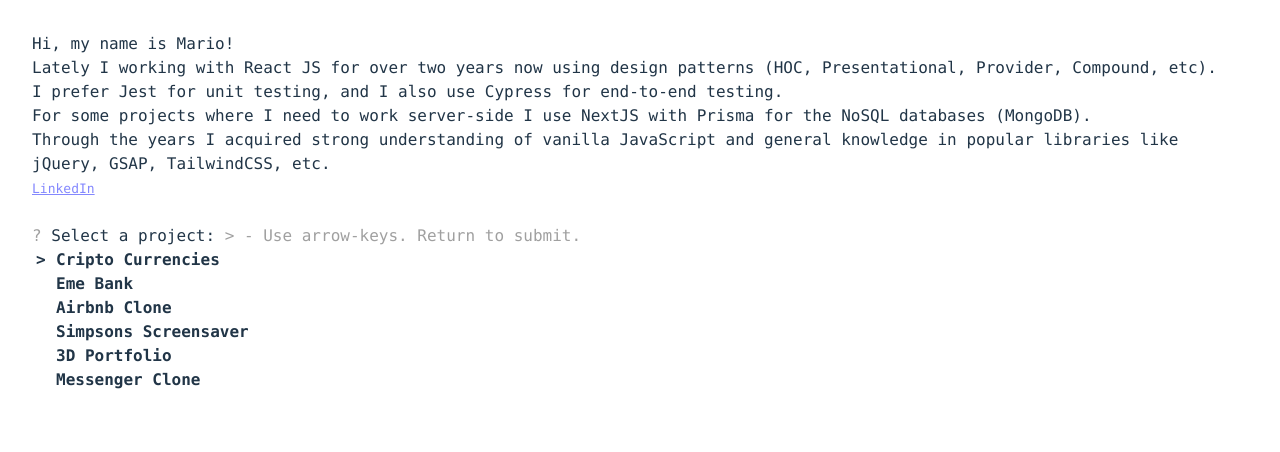
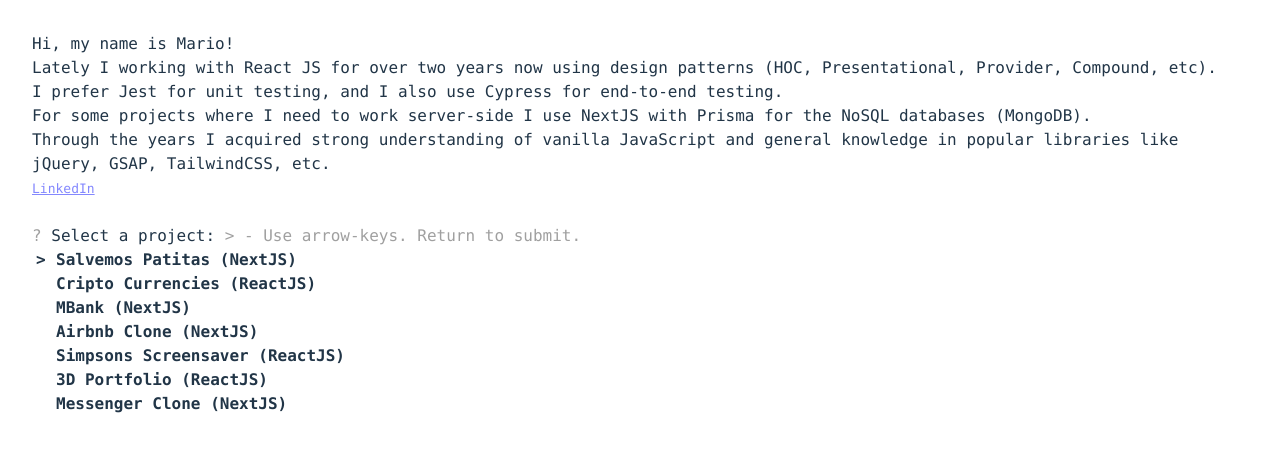
Before and after one commit to maritocuate/marioq, a React (Vite) app: page / in a window 1280 px wide. Shown: the top 452 px of the page. Built offline with nearby package versions, Linux system fonts and the light colour scheme.

Commit message:
chore: projects update

```diff
--- a/src/App.tsx
+++ b/src/App.tsx
@@ -6,27 +6,31 @@
 
 const projects = [
   {
-    text: 'Cripto Currencies',
+    text: 'Salvemos Patitas (NextJS)',
+    url: 'https://salvemospatitas.vercel.app/',
+  },
+  {
+    text: 'Cripto Currencies (ReactJS)',
     url: 'https://hardcore-jones-d2ffc9.netlify.app/',
   },
   {
-    text: 'Eme Bank',
-    url: 'https://emebank.vercel.app/',
+    text: 'MBank (NextJS)',
+    url: 'https://mbank-three.vercel.app/',
   },
   {
-    text: 'Airbnb Clone',
+    text: 'Airbnb Clone (NextJS)',
     url: 'https://eclectic-churros-0472f9.netlify.app/',
   },
   {
-    text: 'Simpsons Screensaver',
+    text: 'Simpsons Screensaver (ReactJS)',
     url: 'https://simpsons-screensaver.vercel.app',
   },
   {
-    text: '3D Portfolio',
+    text: '3D Portfolio (ReactJS)',
     url: 'https://3d-portfolio-beta-five.vercel.app/',
   },
   {
-    text: 'Messenger Clone',
+    text: 'Messenger Clone (NextJS)',
     url: 'https://messenger-rho-taupe.vercel.app/',
   },
 ]
```
